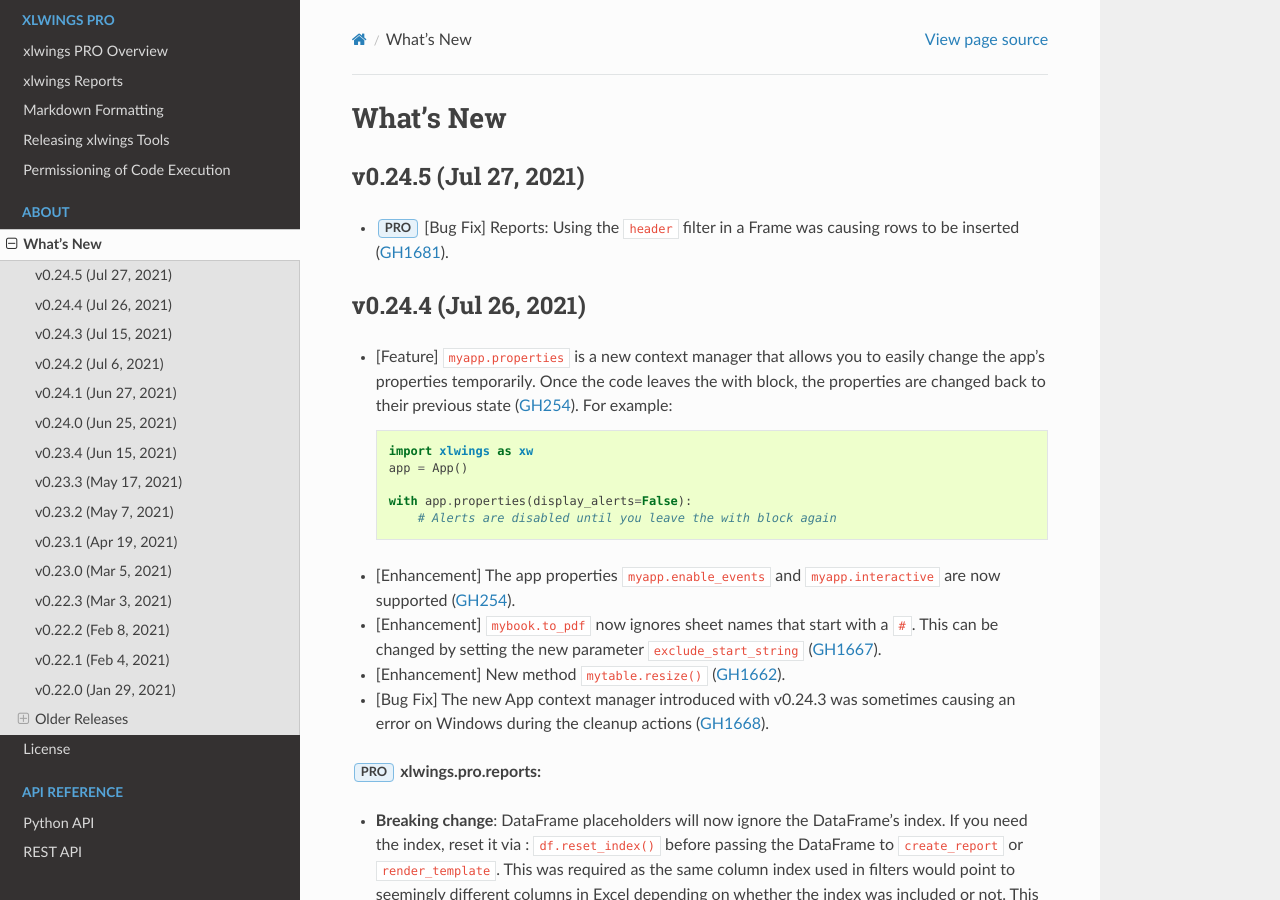
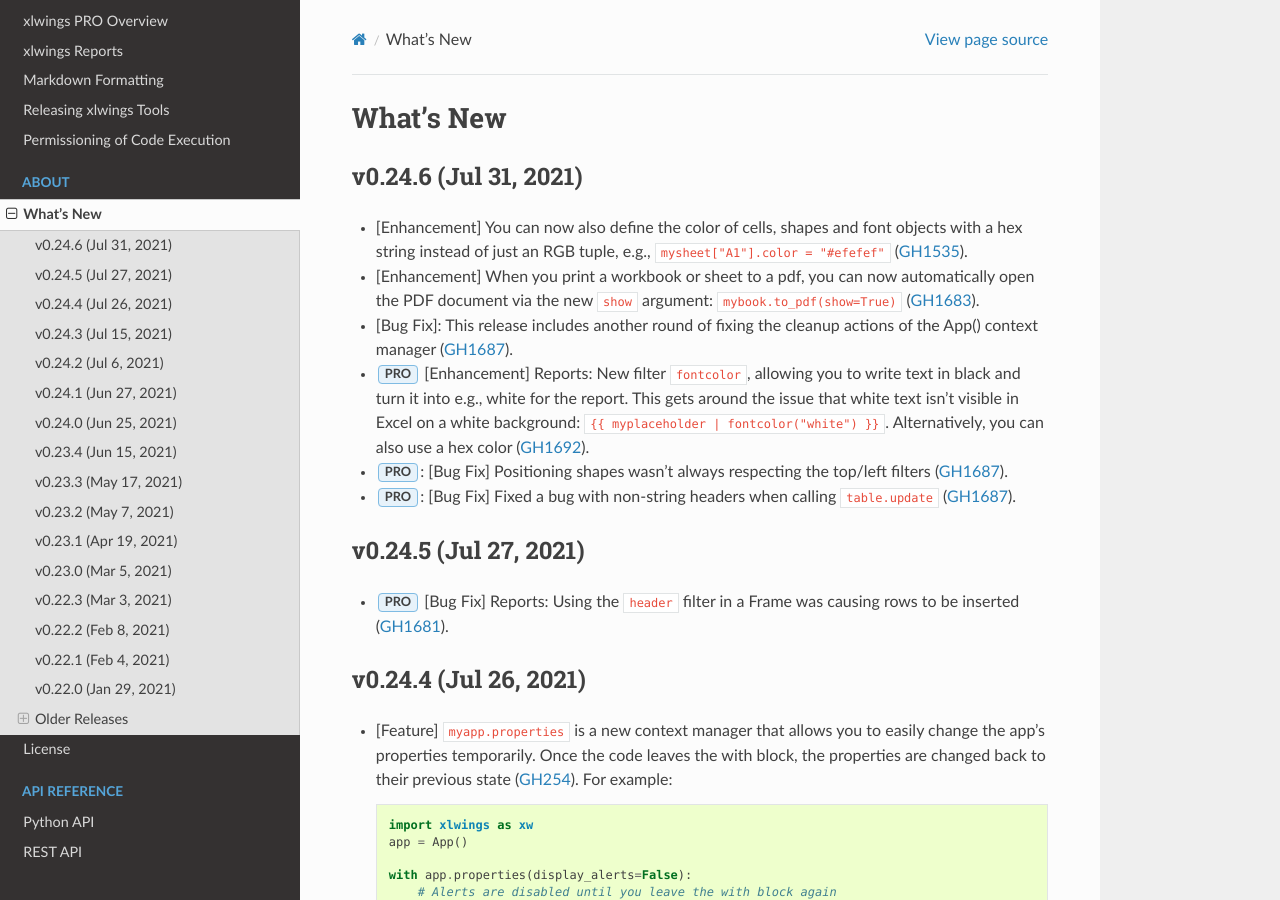
Before and after one commit to xlwings/xlwings, a Sphinx documentation site: the page built from docs/whatsnew.rst, in a window 1280 px wide and 900 px high. Built offline with Sphinx 7.4.7 and the Read the Docs theme 2.0.0, drawn with Linux system fonts in a browser that asks for light colours.

Commit message:
release notes [skip ci]

```diff
--- a/docs/whatsnew.rst
+++ b/docs/whatsnew.rst
@@ -1,5 +1,14 @@
 What's New
 ==========
+
+v0.24.6 (Jul 31, 2021)
+----------------------
+* [Enhancement] You can now also define the color of cells, shapes and font objects with a hex string instead of just an RGB tuple, e.g., ``mysheet["A1"].color = "#efefef"`` (:issue:`1535`).
+* [Enhancement] When you print a workbook or sheet to a pdf, you can now automatically open the PDF document via the new ``show`` argument: ``mybook.to_pdf(show=True)`` (:issue:`1683`).
+* [Bug Fix]: This release includes another round of fixing the cleanup actions of the App() context manager (:issue:`1687`).
+* :guilabel:`PRO` [Enhancement] Reports: New filter ``fontcolor``, allowing you to write text in black and turn it into e.g., white for the report. This gets around the issue that white text isn't visible in Excel on a white background: ``{{ myplaceholder | fontcolor("white") }}``. Alternatively, you can also use a hex color (:issue:`1692`).
+* :guilabel:`PRO`: [Bug Fix] Positioning shapes wasn't always respecting the top/left filters (:issue:`1687`).
+* :guilabel:`PRO`: [Bug Fix] Fixed a bug with non-string headers when calling ``table.update`` (:issue:`1687`).
 
 v0.24.5 (Jul 27, 2021)
 ----------------------
```
